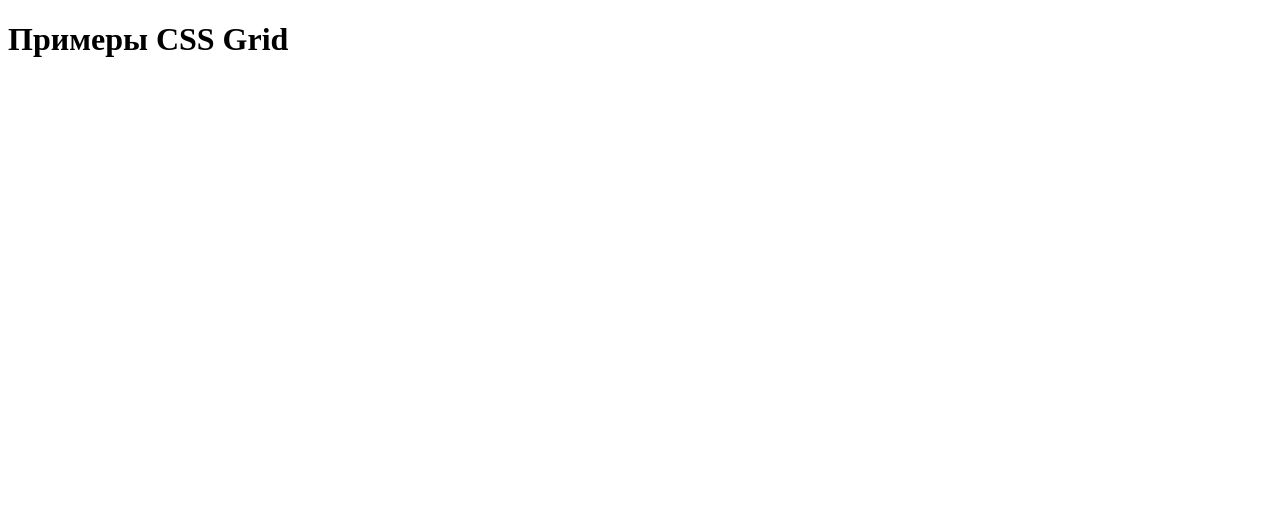
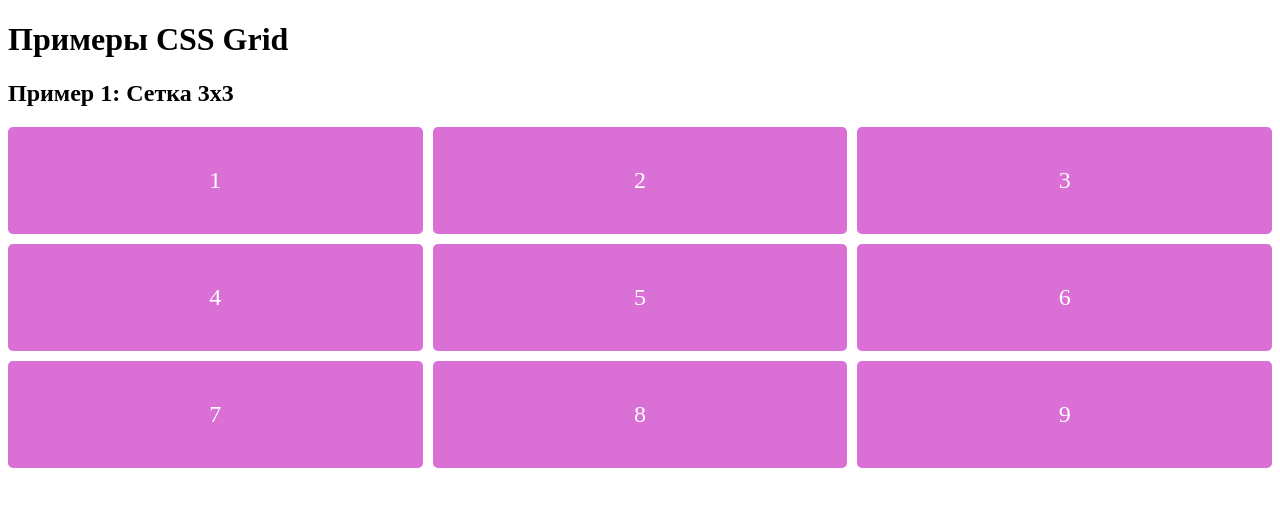
Before and after one commit to Sliceeee01/Lab8_AdaptiveGrid, a plain HTML site: page gridPractice.html in a window 1280 px wide. Drawn offline with Linux system fonts and the light colour scheme.

Commit message:
Added simple 3x3 Grid example

```diff
--- a/gridPractice.css
+++ b/gridPractice.css
@@ -0,0 +1,13 @@
+.simple-grid {
+    display: grid;
+    grid-template-columns: repeat(3, 1fr);
+    gap: 10px;
+}
+.grid-item {
+    background-color: orchid;
+    color: white;
+    padding: 40px;
+    text-align: center;
+    font-size: 24px;
+    border-radius: 5px;
+}
--- a/gridPractice.html
+++ b/gridPractice.html
@@ -8,5 +8,21 @@
 </head>
 <body>
     <h1>Примеры CSS Grid</h1>
+    <section>
+     <h2>Пример 1: Сетка 3х3</h2>
+     <div class="simple-grid">
+        <div class="grid-item">1</div>
+        <div class="grid-item">2</div>
+        <div class="grid-item">3</div>
+        <div class="grid-item">4</div>
+        <div class="grid-item">5</div>
+        <div class="grid-item">6</div>
+        <div class="grid-item">7</div>
+
+        <div class="grid-item">8</div>
+        <div class="grid-item">9</div>
+
+    </div>
+    </section>
 </body>
 </html>
```
